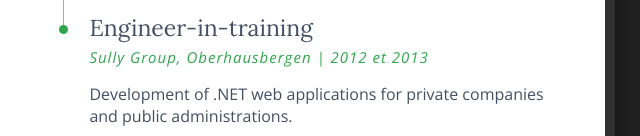
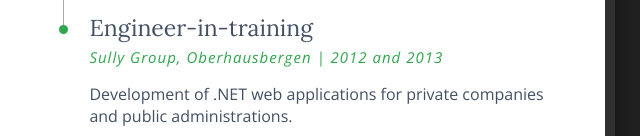
Before and after one commit to BenjaminBini/resume, a plain HTML site: page english.html in a window 1280 px wide. Shown: the part 668-804 px from the top of the page, 547-1187 px from the left. Drawn offline with nearby package versions, Linux system fonts and the light colour scheme.

Commit message:
Fix another missing translation

```diff
--- a/english.html
+++ b/english.html
@@ -110,7 +110,7 @@
             </div>
             <div>
               <h3>Engineer-in-training</h3>
-              <h4>Sully Group, Oberhausbergen | 2012 et 2013</h4>
+              <h4>Sully Group, Oberhausbergen | 2012 and 2013</h4>
               <p>
                 Development of .NET web applications for private companies and public administrations.
               </p>
```
